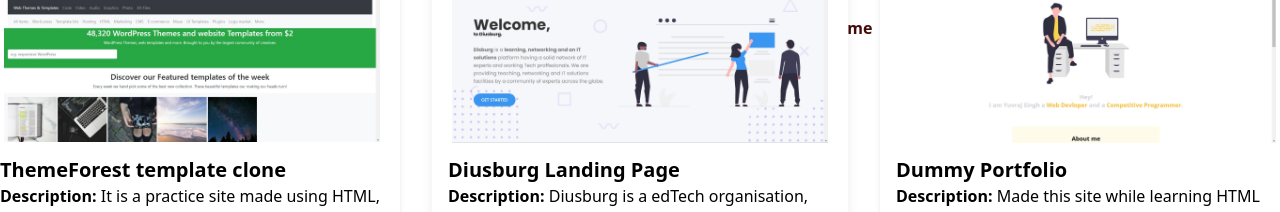
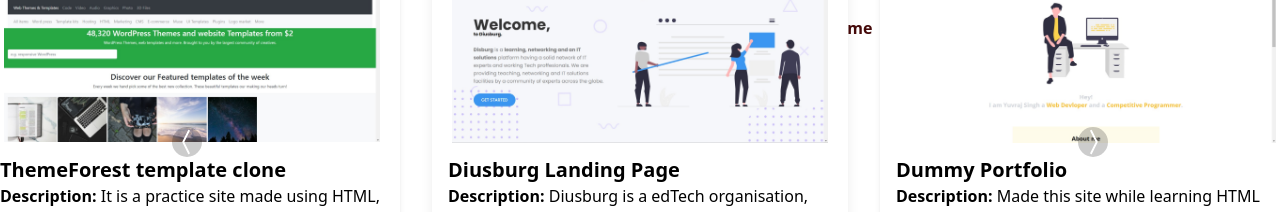
Before and after one commit to Yuvraj883/Yuvis-Portfolio, a React (Create React App) app: page / in a window 1280 px wide. Both pictures are taken after a click on the icon 576 px from the left and 2298 px from the top of the page. Shown: the part 1898-2110 px from the top of the page. Built offline with nearby package versions, Linux system fonts and the light colour scheme.

Commit message:
Fixed navigation buttons not showing bug

```diff
--- a/src/Components/Projects.jsx
+++ b/src/Components/Projects.jsx
@@ -133,14 +133,14 @@ function Projects() {
 
         </div> */}
 
-            <div className="mx-auto bg-white  p-6 shadow-lg md:block hidden  cursor-pointer justify-center items-center w-[80%]">
+            <div className="mx-auto bg-white  p-6 shadow-lg md:block hidden group  cursor-pointer justify-center items-center w-[80%]">
                 <div className="flex relative justify-center align-center p-6">
                     {/* <img src={projects[index].coverImg} alt="Project card"/> */}
                     <SliderCard centerCard='false' props={projects[index - 1 < 0 ? projects.length - 1 : index - 1]} key={projects[index - 1 < 0 ? projects.length - 1 : index - 1]} ></SliderCard>
                     <SliderCard centerCard='true' props={projects[index]} key={projects[index].id} ></SliderCard>
                     <SliderCard centerCard= 'false' props={projects[index + 1 > projects.length - 1 ? 0 : index + 1]} key={projects[index + 1 > projects.length - 1 ? 0 : index + 1].id} ></SliderCard>
 
-                    <BsChevronCompactLeft onClick={prevCard} className="absolute hidden group-hover:block top-[50%] left-5 text-3xl -translate-x-0 -translate-y-[50%] duration-500  cursor-pointer bg-black/20 text-red-500 z-1 rounded-full " size={30} ></BsChevronCompactLeft>
+                    <BsChevronCompactLeft onClick={prevCard} className="absolute hidden group-hover:block top-[50%] left-5 text-3xl -translate-x-0 -translate-y-[50%] duration-500  cursor-pointer bg-black/20 text-white rounded-full " size={30} ></BsChevronCompactLeft>
                     <BsChevronCompactRight onClick={nextCard} className="absolute hidden group-hover:block top-[50%] right-5 text-3xl  cursor-pointer bg-black/20 -translate-x-0 -translate-y-[50%] duration-500 text-white rounded-full " size={30} ></BsChevronCompactRight>
 
 
```
